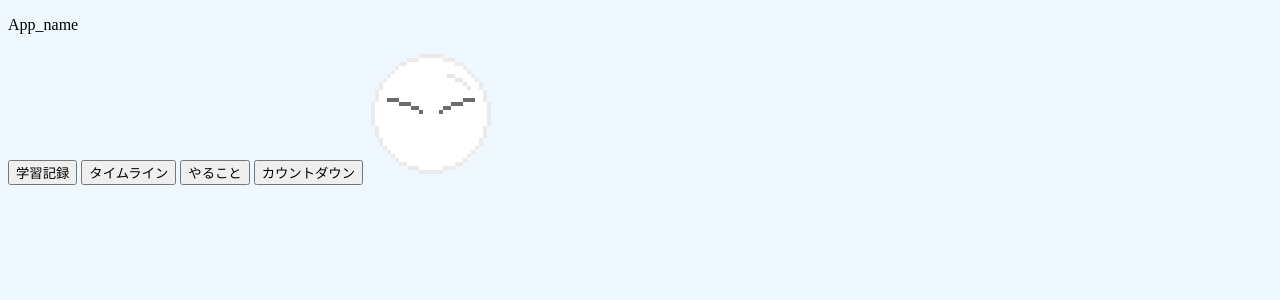
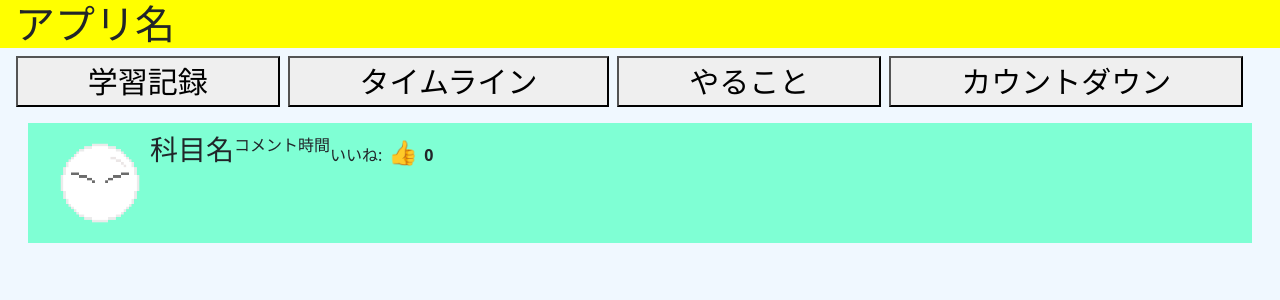
Before and after one commit to s1f102300919/CS4-2024-class5-team2-project, a Django app: page /timeline/ in a window 1280 px wide. Shown: the top 300 px of the page. Run offline with Django 5.2, Linux system fonts and the light colour scheme; parts of the project's set-up code (start-up, migrations or seed data) failed here and were passed over.

Commit message:
グッドボタンの作成

```diff
--- a/static/css/home.css
+++ b/static/css/home.css
@@ -4,11 +4,12 @@ body{
 
 .post{
     background-color: aquamarine;
+    padding: 10px;
 }
 
 .photo{
-    width: 450px;
-    height: 300px;
+    width: 100px;
+    height: 100px;
 }
 
 .topbutton{
@@ -19,7 +20,7 @@ body{
     margin-left: 3.7px;
 }
 
-#title{
+#app_name{
     background-color: yellow;
     padding-left: 15px;
 }
--- /dev/null
+++ b/static/css/timeline.css
@@ -0,0 +1,14 @@
+.like-button {
+    border: none;
+    background-color: transparent;
+    font-size: 1.5rem;
+    cursor: pointer;
+  }
+
+  .like-button:hover {
+    color: #ff6347; /* ボタンがホバーされたときの色 */
+  }
+
+  .like-count {
+    font-weight: bold;
+  }
--- /dev/null
+++ b/static/js/timeline.js
@@ -0,0 +1,11 @@
+document.addEventListener('DOMContentLoaded',() =>{
+    const likeButtons = document.querySelectorAll('.like-button');
+
+    likeButtons.forEach(button =>{
+        button.addEventListener('click',(event) =>{
+            const likeCountElement = event.target.nextElementSibling;
+            let currentCount = parseInt(likeCountElement.textContent,10);
+            likeCountElement.textContent = currentCount+1;
+        });
+    });
+});
--- a/timeline/templates/home.html
+++ /dev/null
@@ -1,19 +0,0 @@
-{% load static %}
-<!DOCTYPE html>
-<html>
-  <head>
-    <meta charset="UTF-8">
-    <meta name="viewport" content="width=device-width, initial-scale=1.0">
-    <link rel="stylesheet" href="{% static 'css/home.css' %}">
-    <script src="{% static 'js/home.js' %}"></script>
-    <title>Timeline</title>
-  </head>
-  <body>
-    <p>App_name</p>
-    <button class="topButton">学習記録</button>
-    <button class="topButton">タイムライン</button>
-    <button class="topButton">やること</button>
-    <button class="topButton">カウントダウン</button>
-    <img src="{% static 'img/Player_mod_128.png' %}">
-  </body>
-</html>
--- /dev/null
+++ b/timeline/templates/timeline.html
@@ -0,0 +1,38 @@
+{% load static %}
+<!DOCTYPE html>
+<html>
+  <head>
+    <meta charset="UTF-8">
+    <meta name="viewport" content="width=device-width, initial-scale=1.0">
+
+    <link href="https://cdn.jsdelivr.net/npm/bootstrap@5.3.1/dist/css/bootstrap.min.css" rel="stylesheet">
+    <script src="https://cdn.jsdelivr.net/npm/bootstrap@5.3.1/dist/js/bootstrap.bundle.min.js"></script>
+    <link rel="stylesheet" href="{% static 'css/home.css' %}">
+    <link rel="stylesheet" href="{% static 'css/timeline.css' %}">
+    <script src="{% static 'js/home.js' %}"></script>
+    <script src="{% static 'js/timeline.js' %}"></script>
+    <title>Timeline</title>
+  </head>
+
+  <body>
+    <h1 id="app_name">アプリ名</h1>
+    <div class="container-fluid d-flex">
+      <div class="col-md-12">
+          <button class="topbutton">学習記録</button>
+          <button class="topbutton">タイムライン</button>
+          <button class="topbutton">やること</button>
+          <button class="topbutton">カウントダウン</button>
+          <div class="post row m-3">
+              <div class="content d-flex">
+                  <img src="{% static 'img/Player_mod_128.png' %}" class="photo p-2 col-md-6">
+                  <div class="scentence col-md-6 d-flex">
+                      <h3>科目名</h3>
+                      <p>コメント</p>
+                      <p>時間</p>
+                      <p>いいね:<button class="like-button">👍</button><span class="like-count">0</span></p>
+                  </div>
+              </div>
+          </div>
+      </div>
+  </body>
+</html>
--- a/timeline/urls.py
+++ b/timeline/urls.py
@@ -2,5 +2,5 @@ from django.urls import path
 from . import views
 
 urlpatterns = [
-    path('', views.home, name='home'),
+    path('', views.home, name='timeline'),
 ]
--- a/timeline/views.py
+++ b/timeline/views.py
@@ -2,4 +2,4 @@ from django.shortcuts import render
 
 # Create your views here.
 def home(request):
-    return render(request, 'home.html')
+    return render(request, 'timeline.html')
```
Also changed, not shown: static/js/home.js (line endings or trailing spaces).
